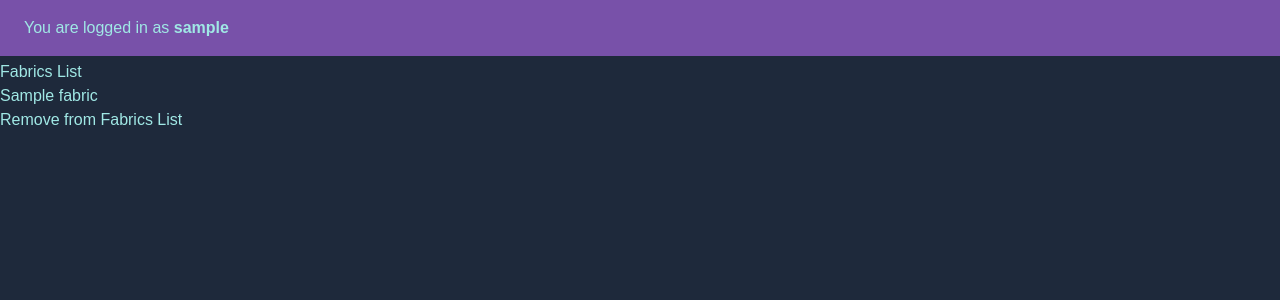
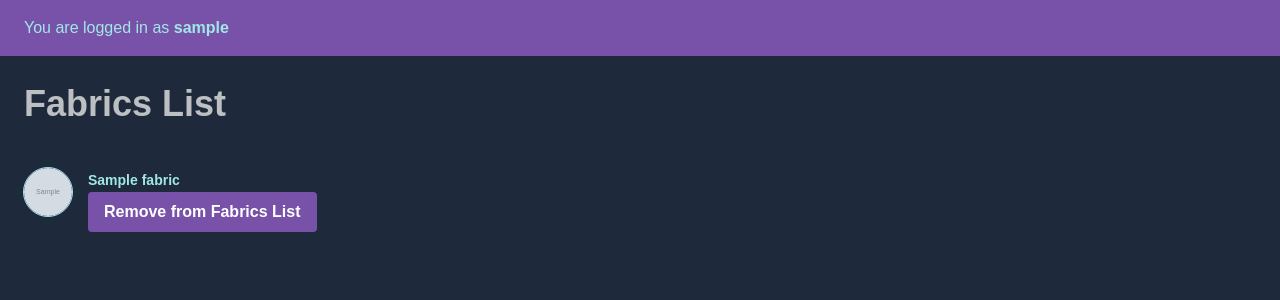
Before and after one commit to kangjoa/sew-serious, a Flask app: page /fabrics_list in a window 1280 px wide. Shown: the part 72-372 px from the top of the page. Run offline with Flask 2, Linux system fonts and the light colour scheme; a user stored in the database is signed in; tables that the repository leaves empty hold one stand-in row (values such as "Sample post"); grey boxes marked "Sample" are stand-in pictures; style sheets or scripts are compiled from the project's sources.

Commit message:
Apply styling the fabrics list

```diff
--- a/sewing_app/templates/_fabric_detail.html
+++ b/sewing_app/templates/_fabric_detail.html
@@ -1,4 +1,4 @@
-<div class="flex flex-wrap text-blue min-h-screen">
+<div class="flex flex-wrap text-blue">
   <fieldset class="flex flex-grow">
     <legend class="px-6">Please enter your information:</legend>
     <!-- <div class="w-full md:w-1/2 px-3 mb-6 md:mb-0"> -->
--- a/sewing_app/templates/_pattern_detail.html
+++ b/sewing_app/templates/_pattern_detail.html
@@ -1,4 +1,4 @@
-<div class="flex flex-wrap text-blue min-h-screen">
+<div class="flex flex-wrap text-blue">
   <fieldset class="flex flex-grow">
     <legend class="px-6">Please enter your information:</legend>
     <div class="flex flex-col items-end w-full md:w-1/2 px-3 mb-3 md:mb-0">
--- a/sewing_app/templates/fabrics_list.html
+++ b/sewing_app/templates/fabrics_list.html
@@ -1,18 +1,31 @@
 {% extends 'base.html' %}
 {% block content %}
 
-<h1>Fabrics List</h1>
+<section>
+  <h1 class="text-3xl bg-charcoal font-semibold text-gray capitalize lg:text-4xl p-6">Fabrics List</h1>
 
   {% if fabrics_list %}
-<ul class="fabrics-list">
+  <ul role="list" class="divide-y divide-gray">
     {% for fabric in fabrics_list %}
-  <li class="fabrics-item">
+    <li class="flex justify-between gap-x-6 px-6 py-5">
+      <div class="flex min-w-0 gap-x-4">
         <a href="{{ url_for('main.fabric_detail', fabric_id=fabric.id) }}">
-      {{ fabric.name }}
+          <img class="outline outline-1 outline-blue h-12 w-12 flex-none rounded-full bg-gray-50"
+            src="{{ fabric.photo_url }}" alt="{{ fabric.name }}">
+        </a>
+        <div class="min-w-0 flex-auto">
+          <a href="{{ url_for('main.fabric_detail', fabric_id=fabric.id) }}">
+            <p class="text-sm font-semibold leading-6 text-gray-900">{{ fabric.name }}</p>
+          </a>
           <form action="{{ url_for('main.remove_from_fabrics_list', fabric_id=fabric.id) }}" method="POST">
             {{ csrf_token }}
-        <button type="submit" class="btn-remove-from-list">Remove from Fabrics List</button>
+            <button type="submit"
+              class="bg-dark-purple hover:bg-blue text-white font-bold py-2 px-4 rounded cursor-pointer">Remove
+              from
+              Fabrics List</button>
           </form>
+        </div>
+      </div>
     </li>
     {% endfor %}
   </ul>
@@ -21,3 +34,4 @@
   {% endif %}
 
   {% endblock %}
+</section>
```
Lines whose indentation alone changed are shown as unchanged.
